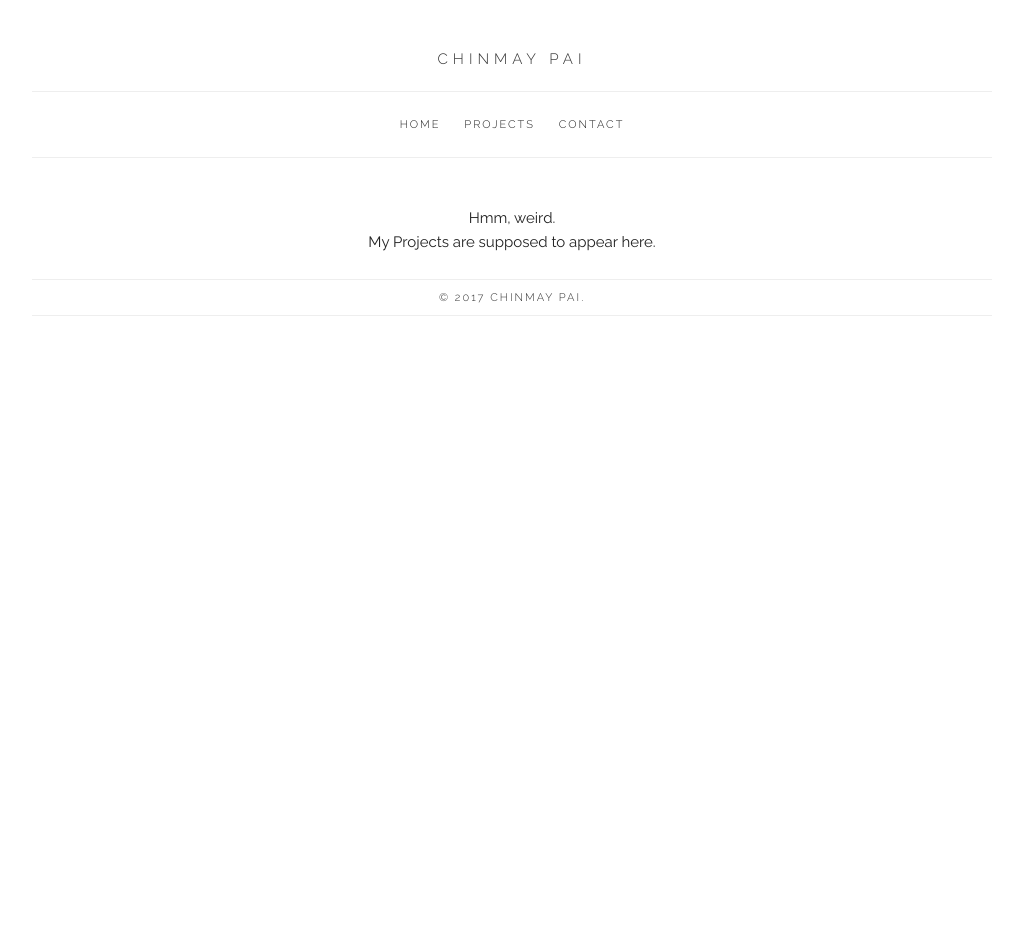
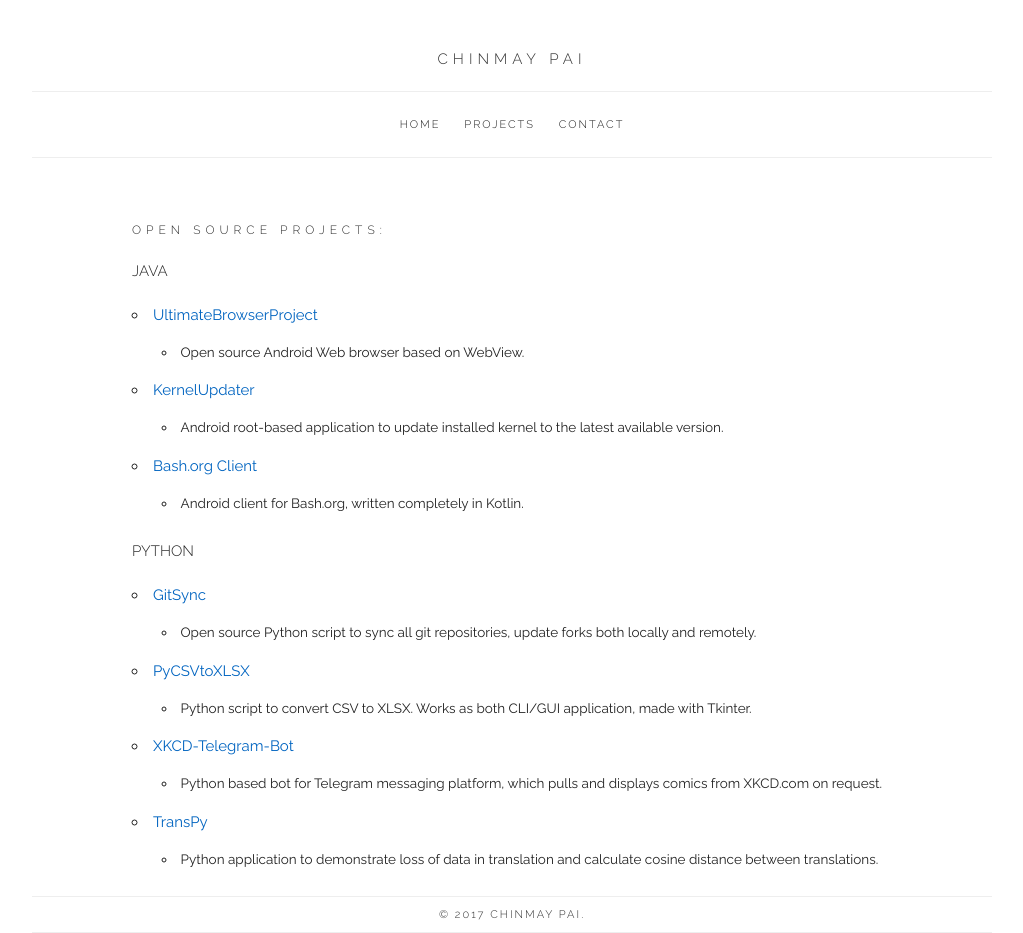
Before and after one commit to Thunderbottom/blog, a plain HTML site: page projects/index.html in a window 1280 px wide. Shown: the whole page, without its empty margins (128-1151 px from the left). Before the commit the page ends 800 px from the top, so only its background shows below. Drawn offline with Linux system fonts and the light colour scheme.

Commit message:
Projects

```diff
--- a/projects/index.html
+++ b/projects/index.html
@@ -31,6 +31,13 @@
   –––––––––––––––––––––––––––––––––––––––––––––––––– -->
   <link rel="icon" type="image/png" href="images/favicon.png">
 
+  <style>
+    a { color: #0164C0; text-decoration: none; }
+    a:hover { padding-bottom: 1px; border-bottom: 1px solid #3194F0; }
+    .text-container {
+      max-width: 800px;
+    }
+  </style>
 </head>
 <body>
 
@@ -51,9 +58,68 @@
             </ul>
           </div>
         </nav>
+      </div>
+        <div class="text-container">
           <div class="twelve columns" style="margin-top: 5%">
             <p>
-                Hmm, weird.<br>My Projects are supposed to appear here.
+              <h5 style="text-transform: uppercase; font-size: 12px; letter-spacing: .5rem; color: #333;">Open Source Projects:</h5>
+              <h6 style="text-transform: uppercase;">Java</h6>
+              <ul>
+                <li><a href="https://github.com/Thunderbottom/UltimateBrowserProject">UltimateBrowserProject</a>
+                  <ul>
+                    <li>
+                      Open source Android Web browser based on WebView.
+                    </li>
+                  </ul>
+                </li>
+                <li><a href="https://github.com/Thunderbottom/KernelUpdater">KernelUpdater</a>
+                  <ul>
+                    <li>
+                      Android root-based application to update installed kernel to the latest available version.
+                    </li>
+                  </ul>
+                </li>
+                <li><a href="https://github.com/Thunderbottom/Bashorg-Kotlin">Bash.org Client</a>
+                  <ul>
+                    <li>
+                      Android client for Bash.org, written completely in Kotlin.
+                    </li>
+                  </ul>
+                </li>
+              </ul>
+            </p>
+            <p>
+              <h6 style="text-transform: uppercase;">Python</h6>
+              <ul>
+                <li><a href="https://github.com/Thunderbottom/GitSync">GitSync</a>
+                  <ul>
+                    <li>
+                      Open source Python script to sync all git repositories, update forks both locally and remotely.
+                    </li>
+                  </ul>
+                </li>
+                <li><a href="https://github.com/Thunderbottom/Transpy">PyCSVtoXLSX</a>
+                  <ul>
+                    <li>
+                      Python script to convert CSV to XLSX. Works as both CLI/GUI application, made with Tkinter.
+                    </li>
+                  </ul>
+                </li>
+                <li><a href="https://github.com/Thunderbottom/XKCD-Telegram-Bot">XKCD-Telegram-Bot</a>
+                  <ul>
+                    <li>
+                      Python based bot for Telegram messaging platform, which pulls and displays comics from XKCD.com on request.
+                    </li>
+                  </ul>
+                </li>
+                <li><a href="https://github.com/Thunderbottom/Transpy">TransPy</a>
+                  <ul>
+                    <li>
+                      Python application to demonstrate loss of data in translation and calculate cosine distance between translations.
+                    </li>
+                  </ul>
+                </li>
+              </ul>
             </p>
           </div>
         </div>
```
Also changed, not shown: contact/index.html (+6 -1 lines), index.html (+7 -6 lines). Lines whose indentation alone changed are shown as unchanged.
